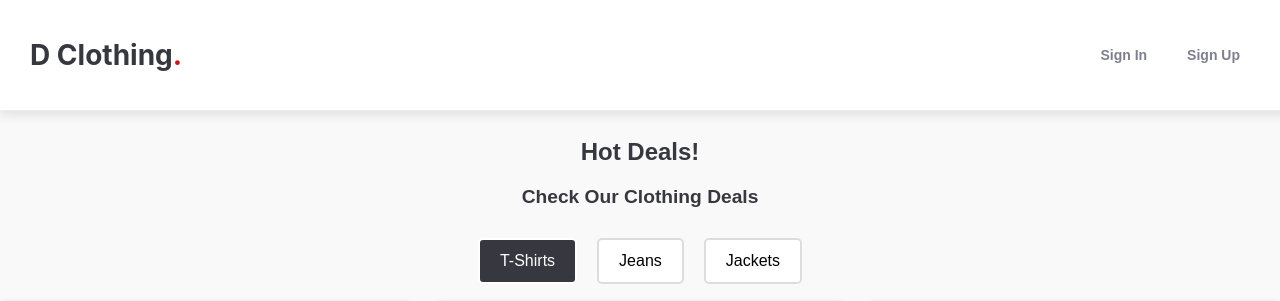
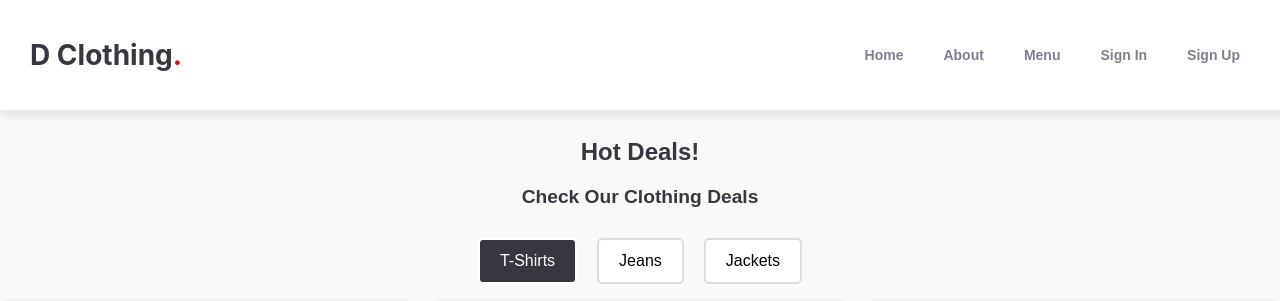
Before and after one commit to alexis21212121/Midterm-Laboratory, a Django app: page /menu/ in a window 1280 px wide. Shown: the top 301 px of the page. Run offline with Django 5.2, Linux system fonts and the light colour scheme; data comes from the database, SQL or seed files in the repository; both versions use the stored data as it was after the commit.

Commit message:
add to the nav bar

```diff
--- a/app/templates/app/nav.html
+++ b/app/templates/app/nav.html
@@ -44,6 +44,9 @@
                 {% endif %}
             {% else %}
                 <!-- Non-authenticated User Navbar -->
+                <li><a href="{% url 'home' %}" class="{% if request.path == '/' %}active{% endif %}">Home</a></li>
+                <li><a href="{% url 'about' %}" class="{% if request.path == '/about/' %}active{% endif %}">About</a></li>
+                <li><a href="{% url 'menu' %}" class="{% if request.path == '/menu/' %}active{% endif %}">Menu</a></li>
                 <li><a href="{% url 'signin' %}" class="{% if request.path == '/signin/' %}active{% endif %}">Sign In</a></li>
                 <li><a href="{% url 'signup' %}" class="{% if request.path == '/signup/' %}active{% endif %}">Sign Up</a></li>
             {% endif %}
```
Also changed, not shown: db.sqlite3.
